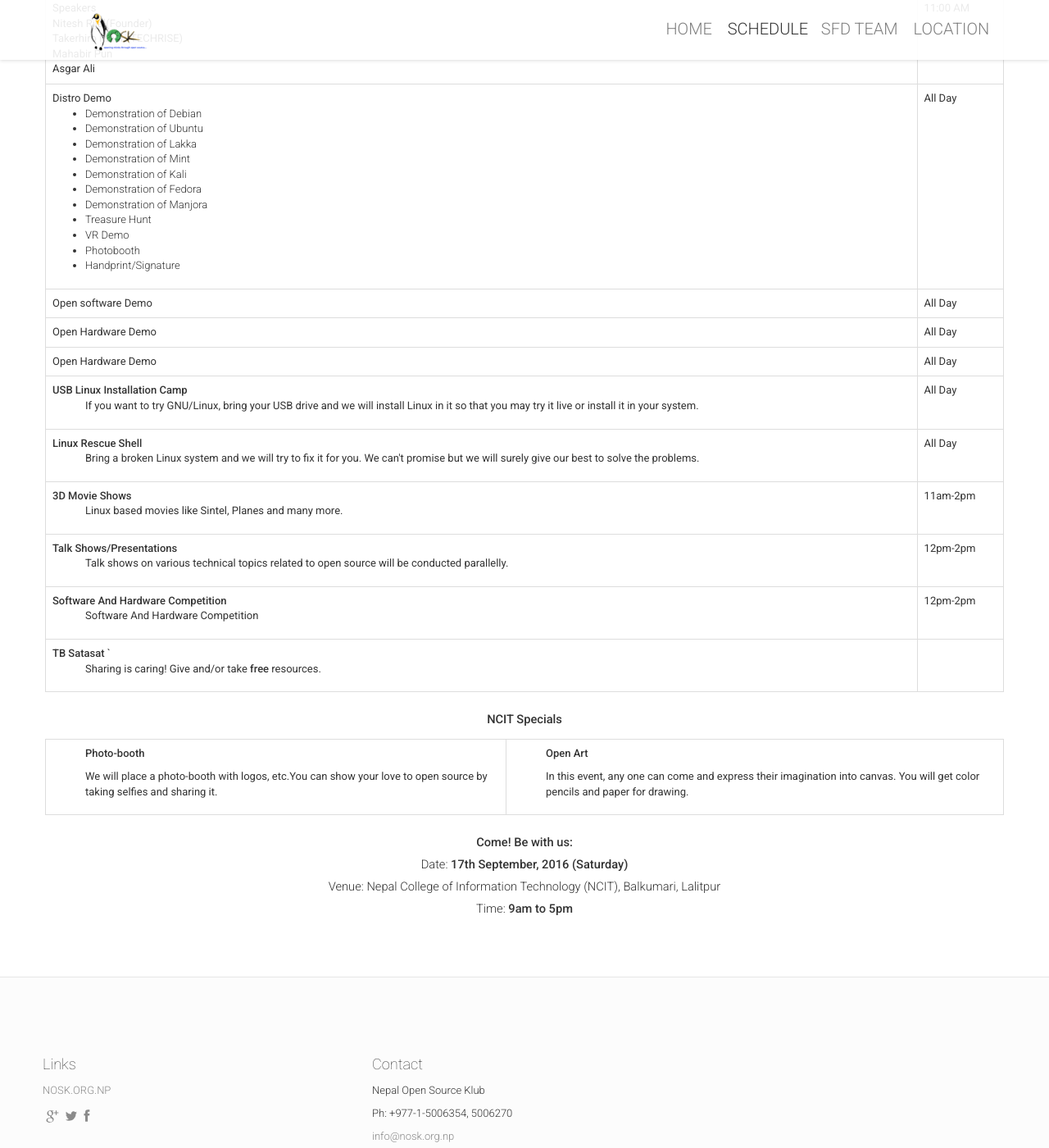
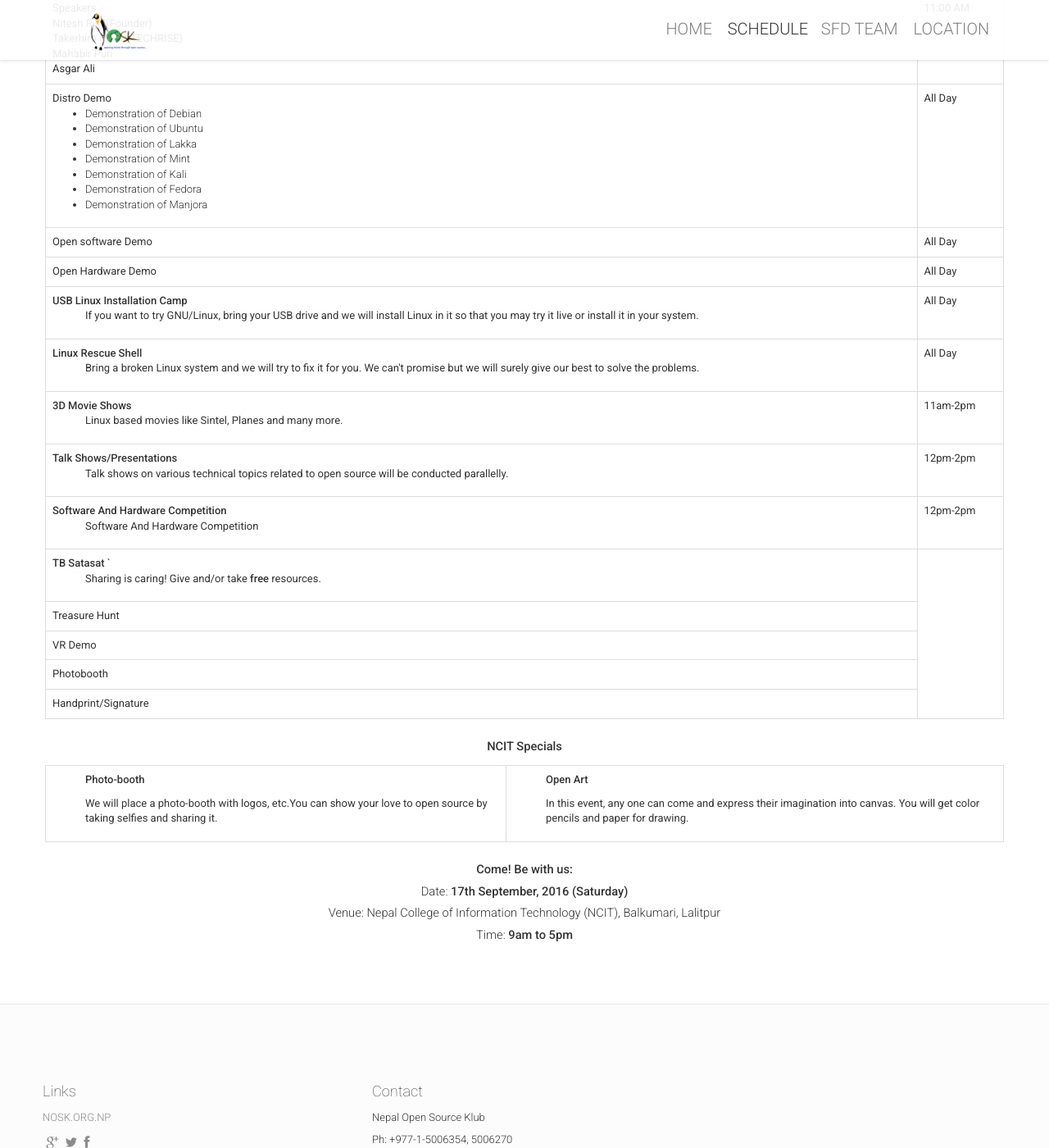
Before and after one commit to openosk/openosk.github.io, a Jekyll site: the page built from schedule.html, in a window 1280 px wide and 1400 px high, scrolled down 730 px. Shown: the whole window at 82% size. Built offline with Jekyll 4.4.1, drawn with Linux system fonts in a browser that asks for light colours; nearby versions of some CDN libraries; comment, search, counter and statistics services are not loaded; part of the change alters nothing that is shown.

Commit message:
updateSchedule

```diff
--- a/_includes/schedule-table.html
+++ b/_includes/schedule-table.html
@@ -36,10 +36,7 @@
 										<li>Demonstration of Fedora</li>
 										<li>Demonstration of Manjora</li>
 
-										<li>Treasure Hunt</li>
-										<li>VR Demo</li>
-										<li>Photobooth</li>
-										<li>Handprint/Signature</li>
+
 										</ul>
 								</td>
 								<td>All Day</td>
@@ -61,22 +58,7 @@
 
 								<td>All Day</td>
 							</tr>
-							<tr>
-								<td>Open Hardware Demo</td>
 
-								<!--	<ul>
-										<li>SFD For Business</li>
-										<li>SFD For Collaboration and Communication</li>
-										<li>SFD for Designers</li>
-										<li>SFD for Education</li>
-										<li>SFD for Me</li>
-										<li>SFD for Publisher</li>
-										<li>SFD for Student</li>
-										<li>SFD Women In FOSS</li>
-									</ul> -->
-
-								<td>All Day</td>
-							</tr>
 							<tr>
 								<td>Open Hardware Demo</td>
 								<td>All Day</td>
@@ -122,6 +104,20 @@
 `								<ul>Sharing is caring! Give and/or take <strong>free</strong> resources.</ul>
 								</td>
 							</tr>
+							<tr>
+								<td>Treasure Hunt</td>
+							</tr>
+							<tr>
+								<td>VR Demo</td>
+							</tr>
+							<tr>
+								<td>Photobooth</td>
+							</tr>
+							<tr>
+								<td>Handprint/Signature</td>
+							</tr>
+
+
 							</table>
 							<p style="text-align:center"><b>NCIT Specials</b></p>
 							<table class="table table-bordered">
```
